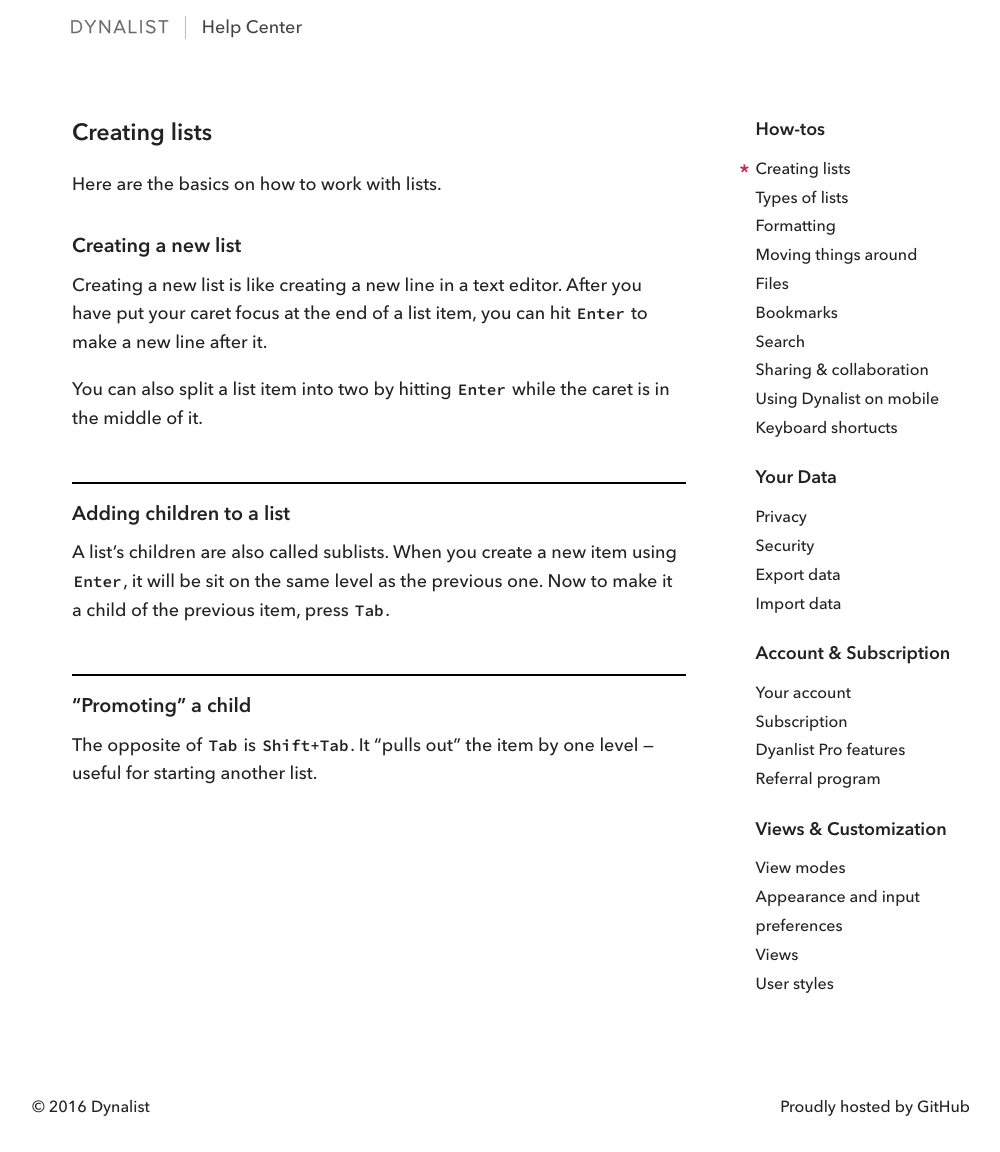
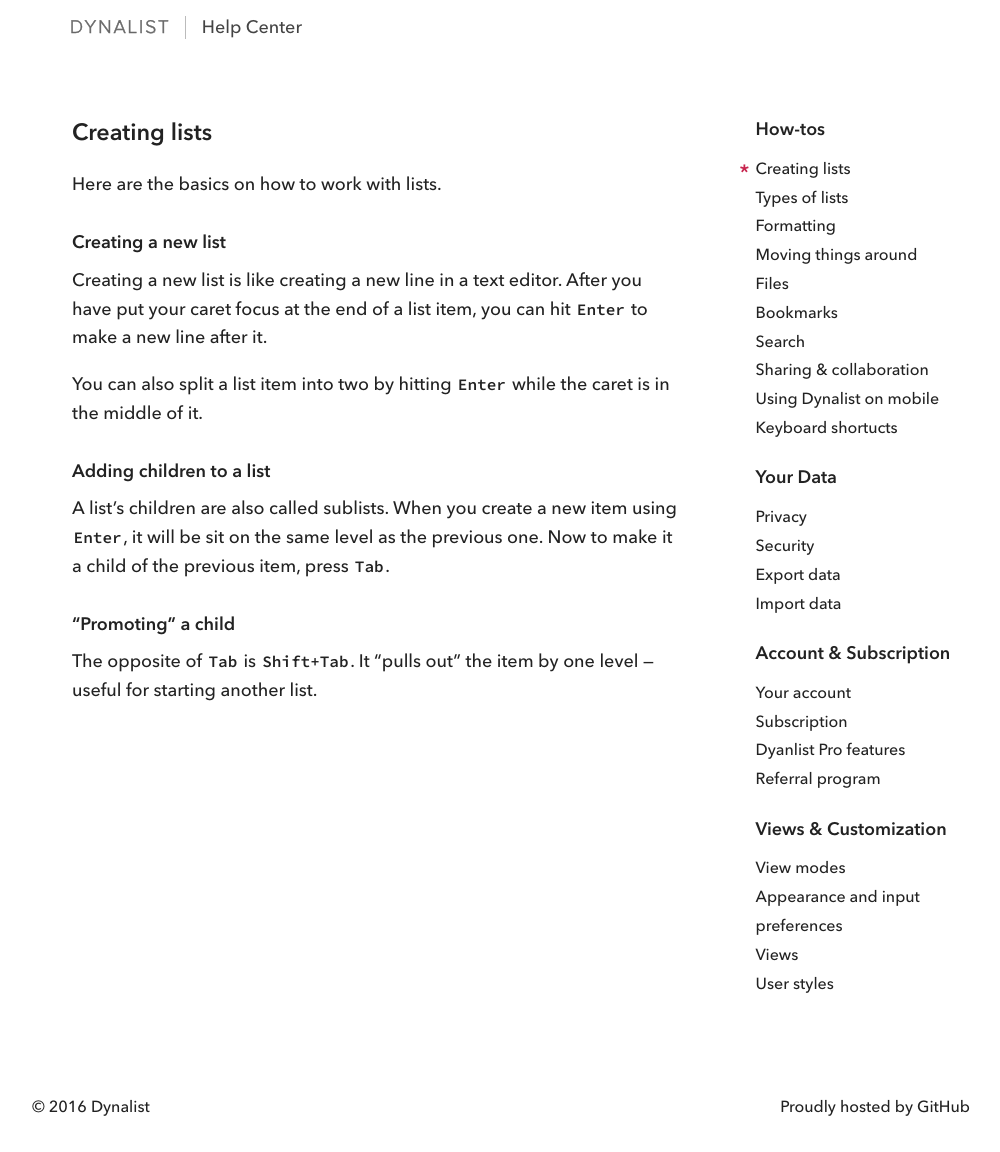
Before and after one commit to mdrain/dynalist-help, a Jekyll site: the page built from _articles/creating-lists.md, in a window 1280 px wide. Shown: the whole page, without its empty margins (139-1139 px from the left). Built offline with Jekyll 4.4.1, drawn with Linux system fonts in a browser that asks for light colours.

Commit message:
Added link back to homepage

```diff
--- a/_articles/creating-lists.md
+++ b/_articles/creating-lists.md
@@ -6,16 +6,16 @@
 
 Here are the basics on how to work with lists.
 
-### Creating a new list
+#### Creating a new list
 
 Creating a new list is like creating a new line in a text editor. After you have put your caret focus at the end of a list item, you can hit `Enter` to make a new line after it.
 
 You can also split a list item into two by hitting `Enter` while the caret is in the middle of it.
 
-### Adding children to a list
+#### Adding children to a list
 
 A list's children are also called sublists. When you create a new item using `Enter`, it will be sit on the same level as the previous one. Now to make it a child of the previous item, press `Tab`.
 
-### "Promoting" a child
+#### "Promoting" a child
 
 The opposite of `Tab` is `Shift+Tab`. It "pulls out" the item by one level — useful for starting another list.
--- a/_includes/header.html
+++ b/_includes/header.html
@@ -3,7 +3,7 @@
   </nav>
   <div class="grid">
     <div class="unit center-on-mobiles logo">
-      <h1><span class="dynalist">Dynalist</span><span class="help-center">Help Center</span></h1>
+      <h1><a href="{{ site.baseurl }}/"><span class="dynalist">Dynalist</span><span class="help-center">Help Center</span></a></h1>
     </div>
   </div>
 </header>
```
